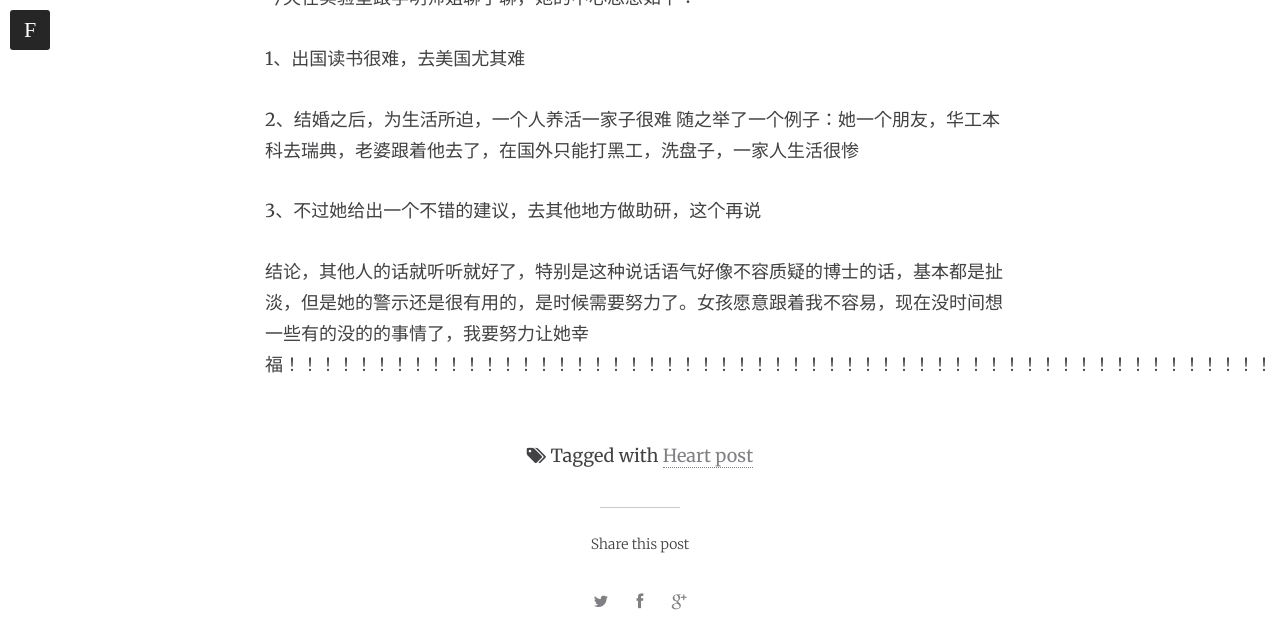
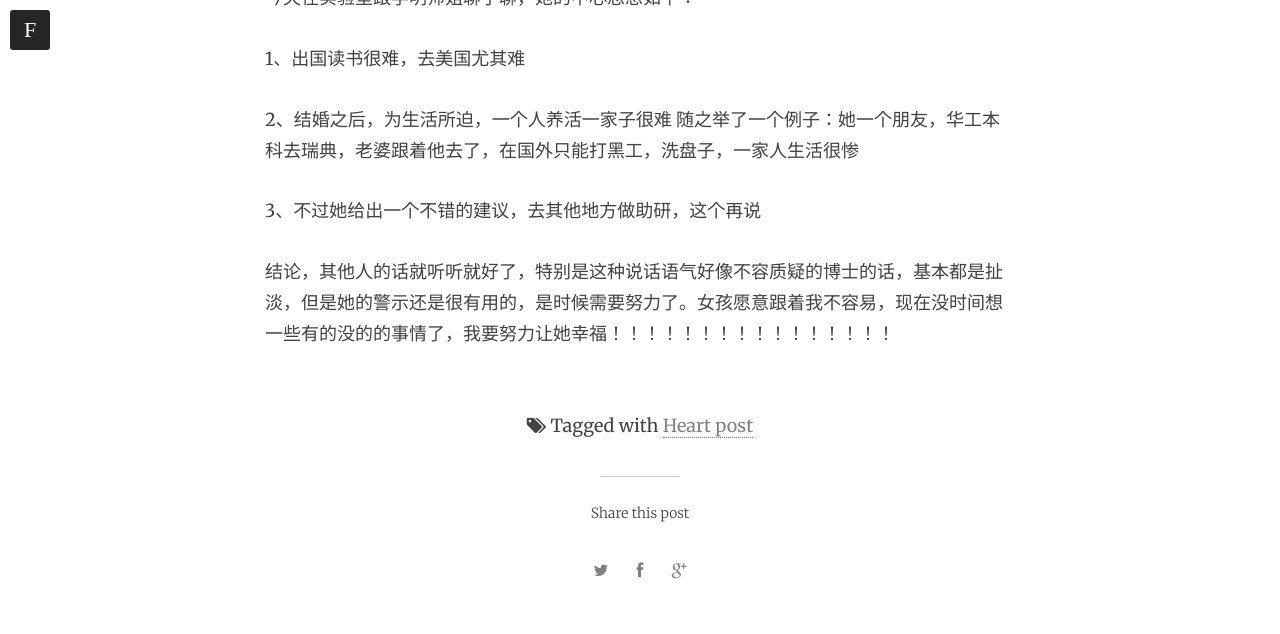
Before and after one commit to billhhh/whblog-omega, a Jekyll site: the page built from _posts/2013-12-30-1000 days 蓝计划.md, in a window 1280 px wide and 900 px high, scrolled down 1058 px, cut to the strip 0-634 px from the top of the window. Built offline with Jekyll 4.4.1, drawn with Linux system fonts in a browser that asks for light colours; nearby versions of some CDN libraries; comment, search, counter and statistics services are not loaded.

Commit message:
Update 2013-12-30-1000 days 蓝计划.md

```diff
--- a/_posts/2013-12-30-1000 days 蓝计划.md
+++ b/_posts/2013-12-30-1000 days 蓝计划.md
@@ -24,4 +24,4 @@ share: true
 
 3、不过她给出一个不错的建议，去其他地方做助研，这个再说
 
-结论，其他人的话就听听就好了，特别是这种说话语气好像不容质疑的博士的话，基本都是扯淡，但是她的警示还是很有用的，是时候需要努力了。女孩愿意跟着我不容易，现在没时间想一些有的没的的事情了，我要努力让她幸福！！！！！！！！！！！！！！！！！！！！！！！！！！！！！！！！！！！！！！！！！！！！！！！！！！！！！！！！！！！！！！！！！！！！！！！！！！！！！！！！！！！
+结论，其他人的话就听听就好了，特别是这种说话语气好像不容质疑的博士的话，基本都是扯淡，但是她的警示还是很有用的，是时候需要努力了。女孩愿意跟着我不容易，现在没时间想一些有的没的的事情了，我要努力让她幸福！！！！！！！！！！！！！！！！
```
